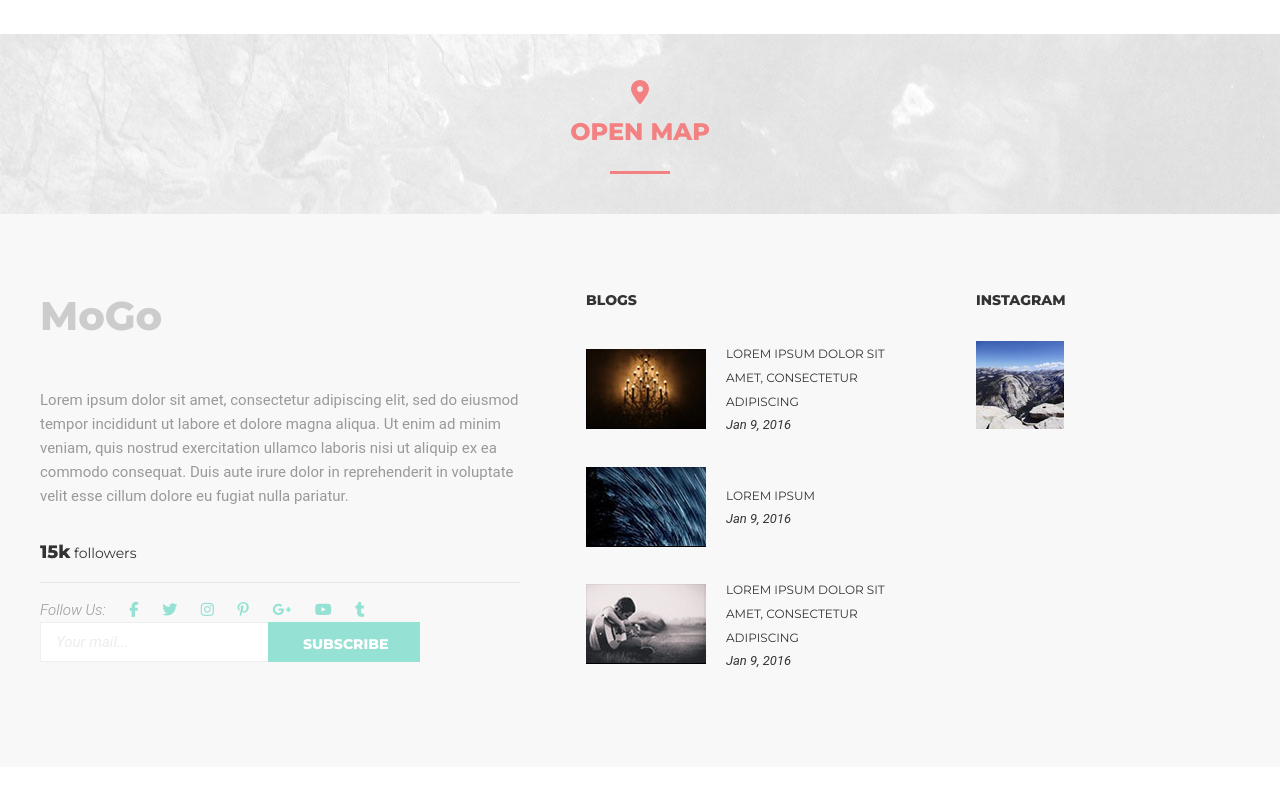
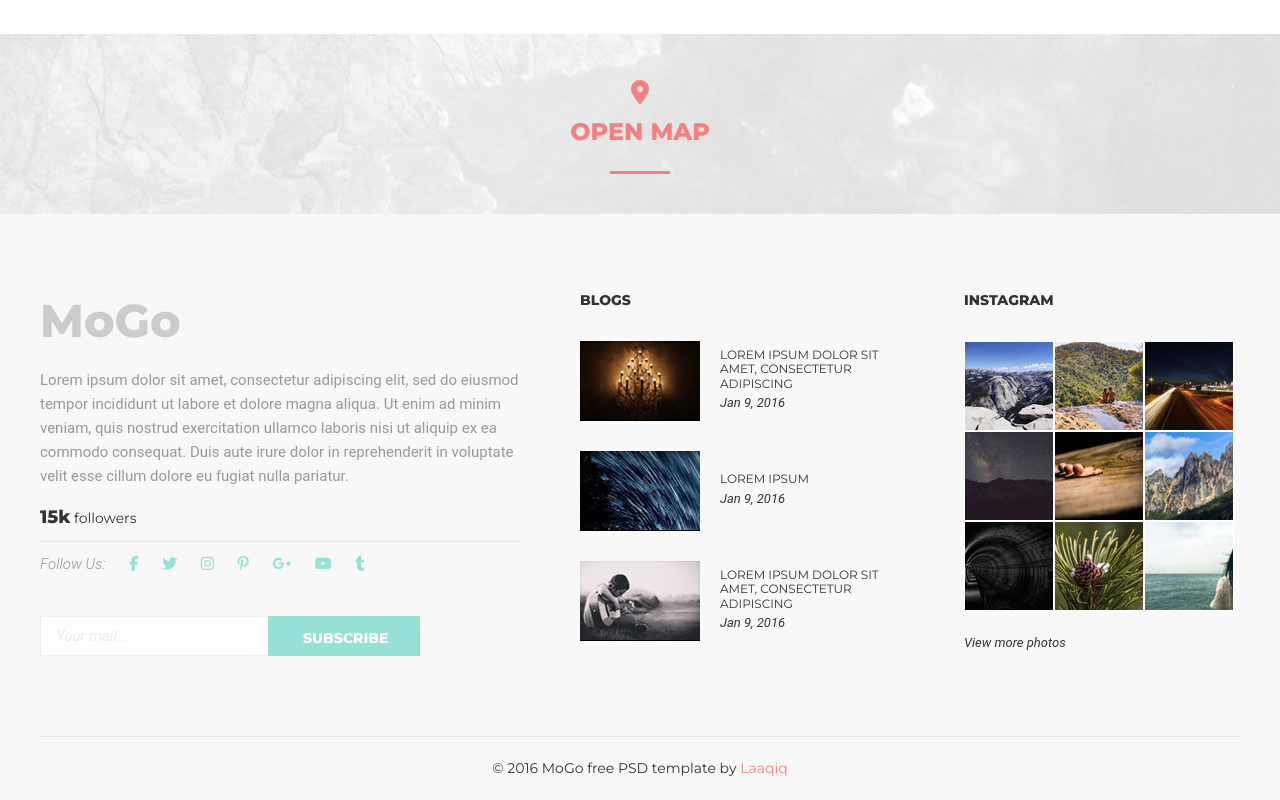
Before and after one commit to vpoklad/MOGO_test, a plain HTML site: page index.html in a window 1280 px wide. Shown: the part 8858-9658 px from the top of the page. Before the commit the page ends 9625 px from the top, so only its background shows below. Drawn offline with Linux system fonts and the light colour scheme; a web font is replaced by a local one.

Commit message:
исправил паддинг

```diff
--- a/css/styles.css
+++ b/css/styles.css
@@ -832,17 +832,17 @@ hr {
   width: 27%;
 }
 .footer_col-third {
-  width: 22%;
+  width: 23%;
 }
 .footer_logo {
-  font-size: 40px;
+  font-size: 46px;
   font-weight: 800;
   color: #cccccc;
-  margin-bottom: 40px;
+  margin-bottom: 10px;
 }
 
 .footer_text {
-  margin-bottom: 30px;
+  margin-bottom: 15px;
   font-family: 'Roboto', sans-serif;
   font-style: normal;
   font-size: 15px;
@@ -854,7 +854,7 @@ hr {
 .footer_social_header {
   font-size: 14px;
   color: #333;
-  padding-bottom: 15px;
+  padding-bottom: 10px;
   border-bottom: 1px solid #e5e5e5;
 }
 .footer_social_header b {
@@ -862,7 +862,7 @@ hr {
   font-style: 800;
 }
 .footer_social_content {
-  padding-top: 15px;
+  padding-top: 10px;
   font-family: 'Roboto', sans-serif;
   font-size: 15px;
   font-style: italic;
@@ -878,6 +878,7 @@ hr {
 
 /* Subscribe */
 .subscribe {
+  padding-top: 40px;
   width: 100%;
   max-width: 380px;
   display: flex;
@@ -946,6 +947,7 @@ hr {
   padding-left: 20px;
 }
 .blogs_content a {
+  display: block;
   font-size: 12px;
   color: #333;
   line-height: 1.2;
@@ -965,3 +967,40 @@ hr {
 }
 
 /* instagram */
+.instagram {
+  display: flex;
+  flex-wrap: wrap;
+  margin-bottom: 20px;
+}
+
+.instagram_item {
+  flex 1 1 0;
+  border: 1px solid #fff;
+}
+.instagram_item img {
+  display: block;
+}
+.instagram_subtitle {
+  font-family: 'Roboto', sans-serif;
+  font-size: 13px;
+  font-style: italic;
+  line-height: 1.8;
+  color: #333;
+}
+/* copyright */
+.copyright {
+  margin: 0 auto;
+  padding: 20px 0;
+  border-top: 1px solid #e5e5e5;
+  text-align: center;
+  font-size: 14px;
+  color: #333;
+}
+.copyright a {
+  color: #f38181;
+  text-decoration: none;
+
+}
+.copyright a:hover {
+  text-decoration: underline;
+}
--- a/index.html
+++ b/index.html
@@ -758,16 +758,50 @@
                 <div class="footer_col-third">
                     <div class="footer_title">Instagram</div>
                     <div class="instagram">
-                        <div class="instagram_item">
-                            <a href="#">
-                                <img src="./img/footer/insta_01.jpg" alt="">
-                            </a>
-                        </div>
-                    </div>
-                </div>
-            </div>
 
-        </div>
+                        <a  class="instagram_item" href="#" target="blank">
+                            <img src="./img/footer/insta_01.jpg" alt="">
+                        </a>
+
+                        <a class="instagram_item" href="#" target="blank">
+                            <img src="./img/footer/insta_02.jpg" alt="">
+                        </a>
+
+                        <a class="instagram_item" href="#" target="blank">
+                            <img src="./img/footer/insta_03.jpg" alt="">
+                        </a>
+
+                        <a class="instagram_item" href="#" target="blank">
+                            <img src="./img/footer/insta_04.jpg" alt="">
+                        </a>
+
+                        <a class="instagram_item" href="#" target="blank">
+                            <img src="./img/footer/insta_05.jpg" alt="">
+                        </a>
+
+                        <a class="instagram_item" href="#" target="blank">
+                            <img src="./img/footer/insta_06.jpg" alt="">
+                        </a>
+
+                        <a class="instagram_item" href="#" target="blank">
+                            <img src="./img/footer/insta_07.jpg" alt="">
+                        </a>
+
+                        <a class="instagram_item" href="#" target="blank">
+                            <img src="./img/footer/insta_08.jpg" alt="">
+                        </a>
+
+                        <a class="instagram_item" href="#" target="blank">
+                            <img src="./img/footer/insta_09.jpg" alt="">
+                        </a>
+
+                    </div> <!-- /instagram -->
+                    <div class="instagram_subtitle">View more photos</div>
+                </div> <!-- /footer col3 -->
+            </div> <!-- /footer inner -->
+            <div class="copyright">© 2016 MoGo free PSD template by <a href="#">Laaqiq</a> </div>
+
+        </div> <!-- /container -->
     </footer>
 
 
```
